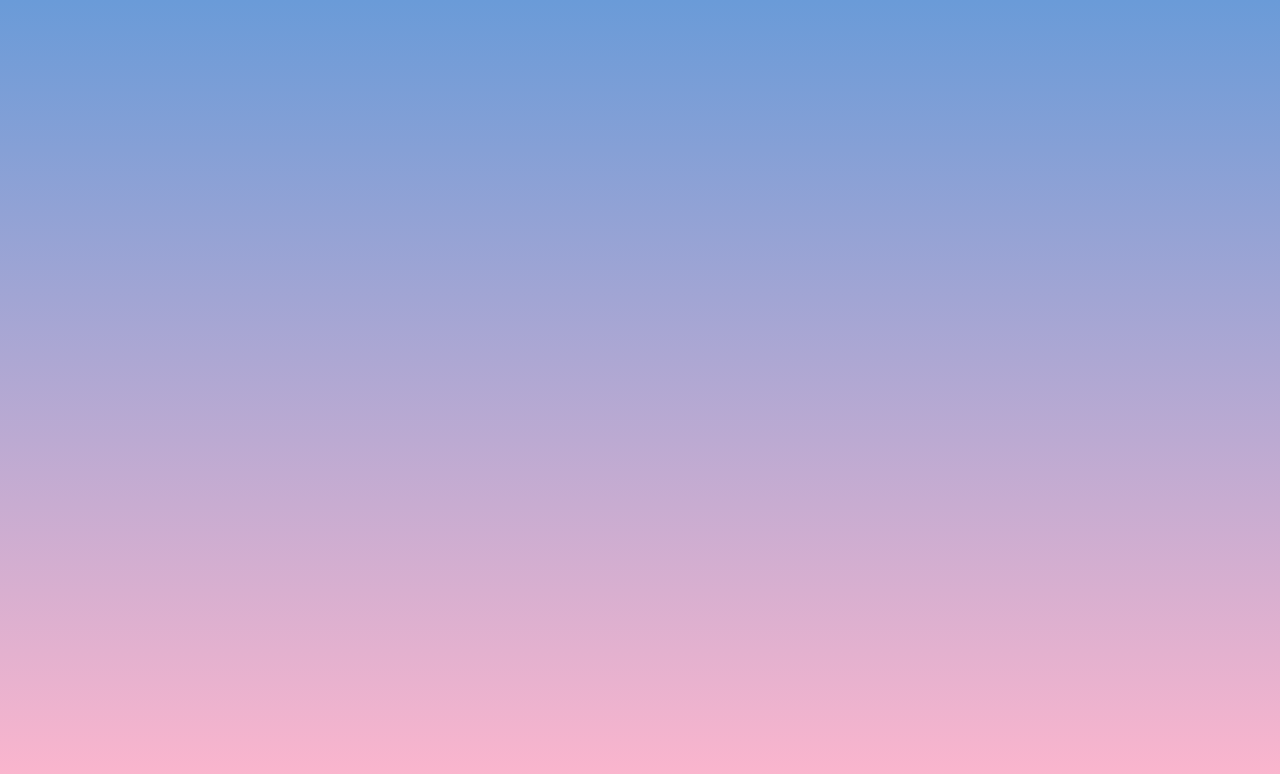
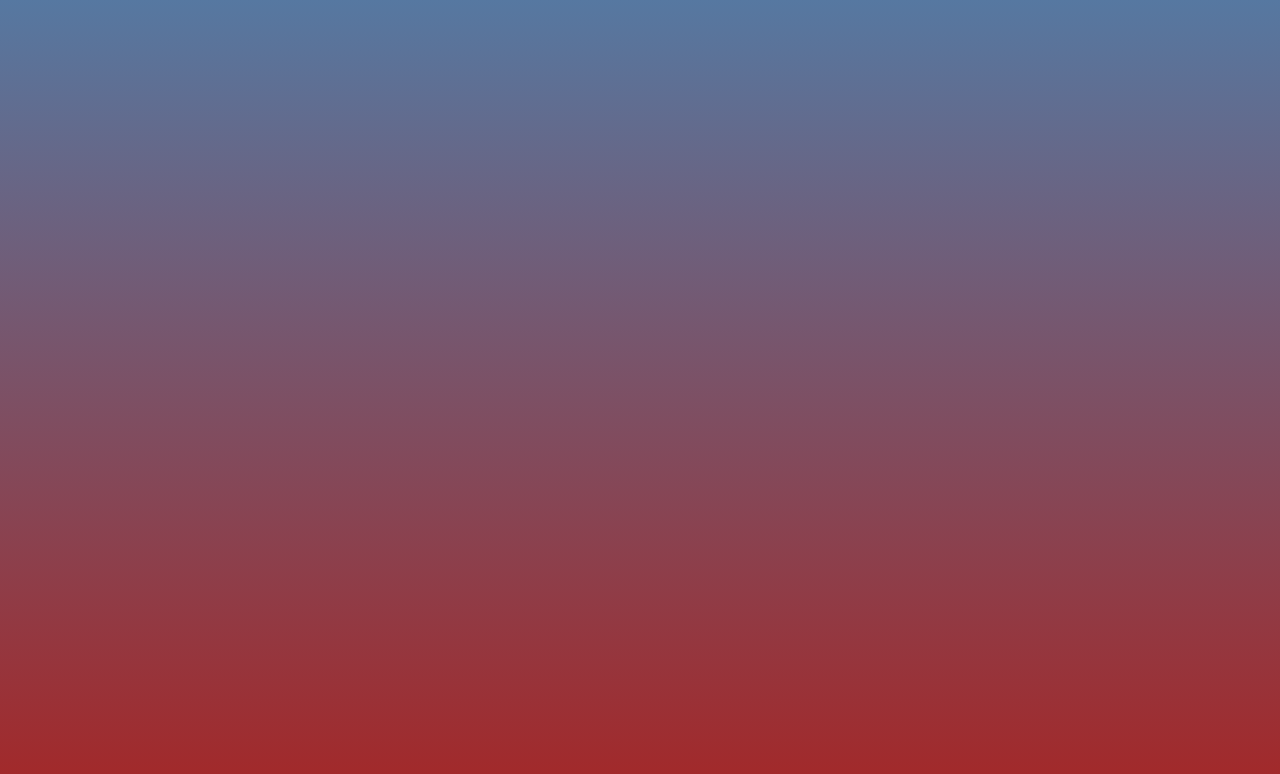
Before and after one commit to Omelianov/goit-react-hw-08-phonebook, a React (Create React App) app: page / in a window 1280 px wide. Shown: the top 774 px of the page. Built offline with nearby package versions, Linux system fonts and the light colour scheme.

Commit message:
Update index.css

```diff
--- a/src/index.css
+++ b/src/index.css
@@ -13,7 +13,7 @@ body {
   -moz-osx-font-smoothing: grayscale;
 
   /* background: linear-gradient(180deg, #a8edea 0%, #fed6e3 100%); */
-  background: linear-gradient(180deg, #6a9bd8 0%, #ffb6cd 100%);
+  background: linear-gradient(180deg, #5678a1 0%, #a42727 100%);
 
   min-height: 100vh;
   display: flex;
@@ -50,7 +50,7 @@ img {
   --secondary: #858585;
   --bg: rgba(255, 255, 255, 0.2);
   --main-shadow: -2px -2px 5px #ffffff, 3px 3px 5px rgba(0, 0, 0, 0.1);
-  --inset-shadow: inset -2px -2px 5px #ffffff,
+  --inset-shadow: inset -2px -2px 5px #de0707,
     inset 3px 3px 5px rgba(0, 0, 0, 0.1);
   --good: rgba(96, 205, 74, 0.7);
   --neutral: rgba(205, 185, 74, 0.7);
```
